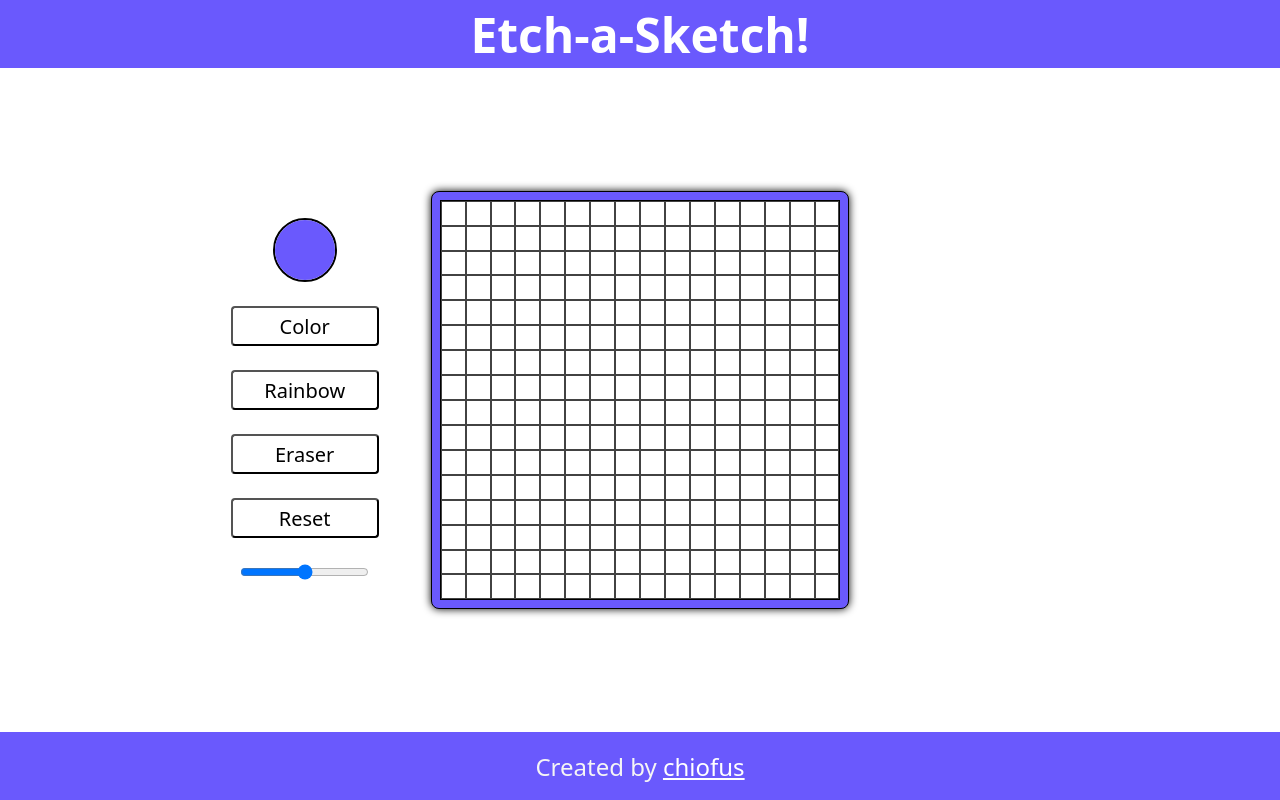
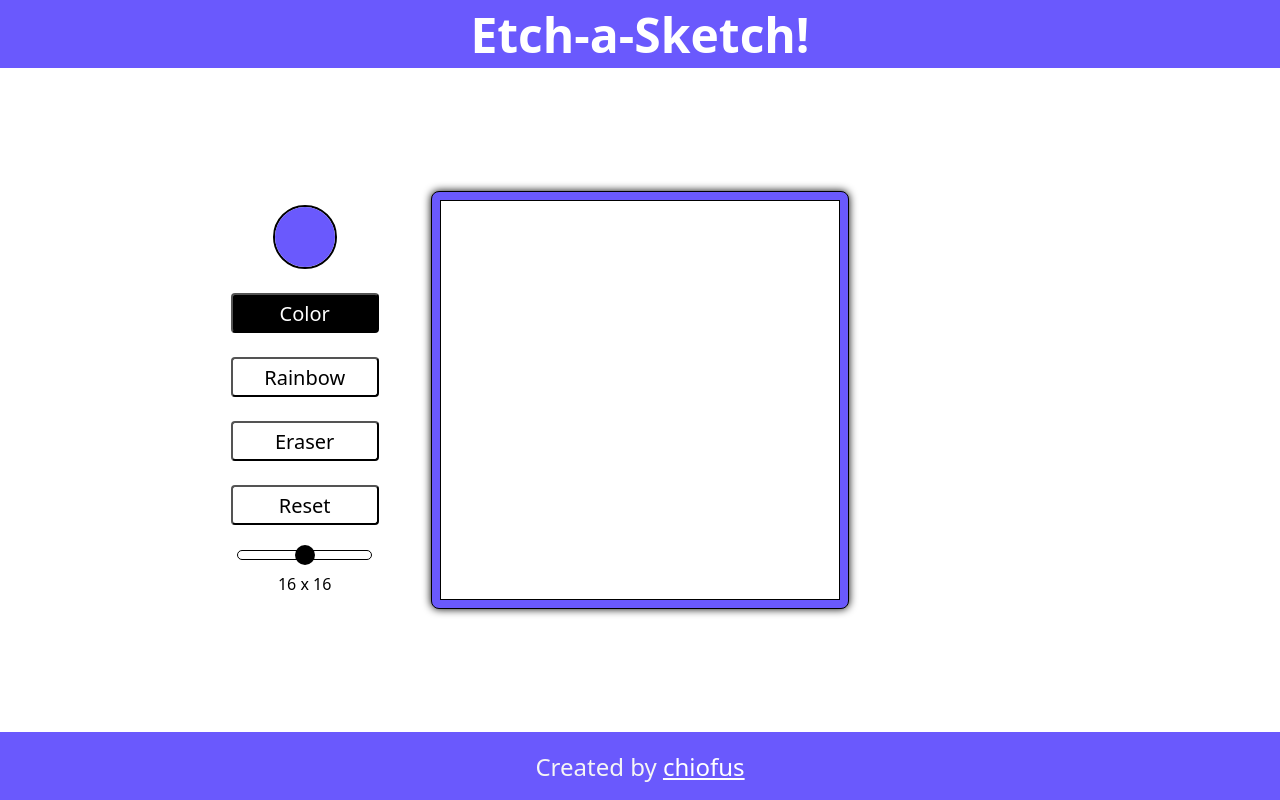
Before and after one commit to chiofus/etch-a-sketch, a plain HTML site: page index.html in a window 1280 px wide. Both pictures are taken after a click on the button "Color". Drawn offline with Linux system fonts and the light colour scheme.

Commit message:
added functionality to buttons added functionality to range input modified paiting logic so that it only paints if middle mouse btn is being used to paint

```diff
--- a/index.html
+++ b/index.html
@@ -16,14 +16,17 @@
         <div class="sketch-area flexer flex-container center-all">
             <div class="side-panel flexer flex-container center-all">
                 <div class="menu flex-container center-all">
-                    <div class="color-picker-container">
-                        <input type="color" id="color-picker" class="main-color">
+                    <div class="color-picker-container hover-effect">
+                        <input type="color" id="color-picker" class="main-color hover-effect">
                     </div>
-                    <button class="main-font" id="color-mode">Color</button>
-                    <button class="main-font" id="rainbow-mode">Rainbow</button>
-                    <button class="main-font" id="eraser-mode">Eraser</button>
-                    <button class="main-font" id="reset">Reset</button>
-                    <input type="range" min="0" max="100" step="1">
+                    <button class="main-font hover-effect mode activate">Color</button>
+                    <button class="main-font hover-effect mode">Rainbow</button>
+                    <button class="main-font hover-effect mode">Eraser</button>
+                    <button class="main-font hover-effect" id="reset">Reset</button>
+                    <div class="flex-container grid-selection center-all">
+                        <input id="grid-size-input" type="range" min="4" max="100" step="1">
+                        <div id="grid-size-display" class="main-font">100</div>
+                    </div>
                 </div>
             </div>
             <div class="main-panel flexer flex-container center-all">
--- a/script.js
+++ b/script.js
@@ -4,17 +4,26 @@ const sketch_area = document.getElementById("main-grid");
 let paint_color = "#a3d3ff";
 let mouse_down = false;
 const color_picker = document.getElementById("color-picker");
-//TODO: MAKE CHANGES TO HEX DIRECTLY INSTEAD OF DEALING W RGB
+let curr_mode = "Color";
+const grid_size_display = document.getElementById("grid-size-display");
+const grid_size_input = document.getElementById("grid-size-input");
 
 /**
  * Paint given target with current paint_color
  * @param {MouseEvent} event_on_div
  */
 function paint_div (event_on_div) {
-    if (mouse_down || event_on_div.type === 'click') {
-        console.log(event_on_div.type)
-        event_on_div.target.style.backgroundColor = paint_color;
-        console.log(`Painting element ${event_on_div.target}`)
+    if (mouse_down) {
+        if (curr_mode === "Color") {
+            event_on_div.target.style.backgroundColor = paint_color;
+        }
+        else if (curr_mode === "Rainbow" && !(event_on_div.target.classList.contains("rainbowed"))) {
+            event_on_div.target.style.backgroundColor = get_random_color();
+            event_on_div.target.classList.add("rainbowed")
+        }
+        else if (curr_mode === "Eraser") {
+            event_on_div.target.style.backgroundColor = "#ffffff";
+        }
     }
 }
 
@@ -24,12 +33,6 @@ function paint_div (event_on_div) {
  * @returns {null}
  */
 function create_grid (use_size) {
-
-    /**
-     * @type {HTMLElement[]}
-     */
-    const grid_divs = [];
-
     for (let i = 0; i < use_size; i++) { //Creating rows to append to main grid
         const new_row = document.createElement("div");
         new_row.classList.add("row", "flexer", "flex-container")
@@ -38,15 +41,15 @@ function create_grid (use_size) {
             const new_div = document.createElement("div");
             new_div.classList.add("grid-element", "flexer");
             new_row.appendChild(new_div);
-            grid_divs.push(new_div);
 
             /* Adding listeners */
-            new_div.addEventListener('mousemove', (event) => paint_div(event)); //paint when moving inside element
-            new_div.addEventListener('click', (event) => paint_div(event)); //paint when clicking on element
+            new_div.addEventListener('pointermove', (event) => paint_div(event)); //paint when moving inside element
+            new_div.addEventListener('pointerleave', () => {
+                new_div.classList.remove("rainbowed");
+            });
         }
 
         sketch_area.appendChild(new_row);
-
     }
 
     /* Disable drag */
@@ -75,11 +78,6 @@ function get_random_color() {
 function rgb_to_hex_string (r, g, b) {
     const to_hex = (c) => c.toString(16).padStart(2, '0');
     return `#${to_hex(r)}${to_hex(g)}${to_hex(b)}`;
-}
-
-function new_color_input() {
-    paint_color = color_picker.value;
-    paint_page();
 }
 
 /**
@@ -157,15 +155,69 @@ function paint_page() {
     return null;
 }
 
+function initialize_effects() {
+    const apply_hover = [...document.getElementsByClassName("hover-effect")];
+    const modes = [...document.getElementsByClassName("mode")];
+    const reset_btn = document.getElementById("reset");
+
+    apply_hover.forEach(element => {
+        element.addEventListener('pointerover', () => {
+            element.style.transform = "scale(1.1)";
+            element.style.cursor = "pointer";
+
+        });
+        element.addEventListener('pointerout', () => {
+            element.style.transform = "scale(1.0)";
+            element.style.cursor = "auto";
+        });
+    });
+
+    modes.forEach(element => {
+        element.addEventListener('click', () => {
+            modes.forEach(btn => {
+                btn.classList.remove("activate");
+            });
+            element.classList.add("activate");
+            curr_mode = element.textContent;
+        });
+    });
+
+    reset_btn.addEventListener('click', () => {
+        const grid_divs = [...document.getElementsByClassName("grid-element")];
+        grid_divs.forEach(div => {
+            div.style.backgroundColor = "#ffffff";
+        });
+    });
+
+    grid_size_display.textContent = `${grid_size} x ${grid_size}`
+}
 
 /* Adding general event listeners */
-document.addEventListener('pointerdown', () => mouse_down = true);
+document.addEventListener('pointerdown', (event) => {
+    if (event.button === 1) {
+        mouse_down = true;
+    }
+});
 document.addEventListener('pointerup', () => mouse_down = false);
-color_picker.addEventListener('input', () => new_color_input())
+color_picker.addEventListener('input', () => {
+    paint_color = color_picker.value;
+    paint_page();
+});
+grid_size_input.addEventListener('click', () => {
+    [...sketch_area.childNodes].forEach(child => { //delete all children on sketch
+        child.remove();
+    });
 
+    create_grid(grid_size);
+});
+grid_size_input.addEventListener('input', () => {
+    grid_size = grid_size_input.value;
+    grid_size_display.textContent = `${grid_size} x ${grid_size}`
+});
 
 /* Initialize grid and colors */
 create_grid(grid_size);
 paint_color = get_random_color();
 color_picker.value = paint_color; //Initialize color picker to random color page loads with
 paint_page();
+initialize_effects();
--- a/style.css
+++ b/style.css
@@ -64,10 +64,6 @@ body {
     border: 1px, solid black;
 }
 
-.grid-element {
-    border: 1px, solid rgb(66, 66, 66);
-}
-
 /* Side menu */
 .side-panel {
     justify-content: flex-end;
@@ -116,6 +112,48 @@ input[type="color"]::-webkit-color-swatch {
   border: none;
 }
 
+.hover-effect {
+    transition: transform 0.5 ease, background-color 0.5s ease;
+}
+
+.activate {
+    background-color: black;
+    color: #ffffff;
+}
+
+input[type="range"] {
+  -webkit-appearance: none; /* Remove default styling */
+  width: 100%; /* Adjust as needed */
+  height: 8px; /* Height of the track */
+  background: #ffffff; /* Default track color */
+  border-radius: 5px;
+  outline: 1px solid black;
+}
+
+/* WebKit Thumb */
+input[type="range"]::-webkit-slider-thumb {
+  -webkit-appearance: none;
+  width: 20px;
+  height: 20px;
+  background: #000000; /* Thumb color */
+  border-radius: 50%;
+  cursor: pointer;
+  margin-top: -6px; /* Adjust to center thumb on track */
+}
+
+/* WebKit Track */
+input[type="range"]::-webkit-slider-runnable-track {
+  width: 100%;
+  height: 8px;
+  /* background: #ddd; */
+  border-radius: 5px;
+}
+
+.grid-selection {
+    flex-direction: column;
+    gap: 12px
+}
+
 /* Title and footer config */
 .main-font {
     font-family: system-ui, -apple-system, BlinkMacSystemFont, 'Segoe UI', Roboto, Oxygen, Ubuntu, Cantarell, 'Open Sans', 'Helvetica Neue', sans-serif;
```
